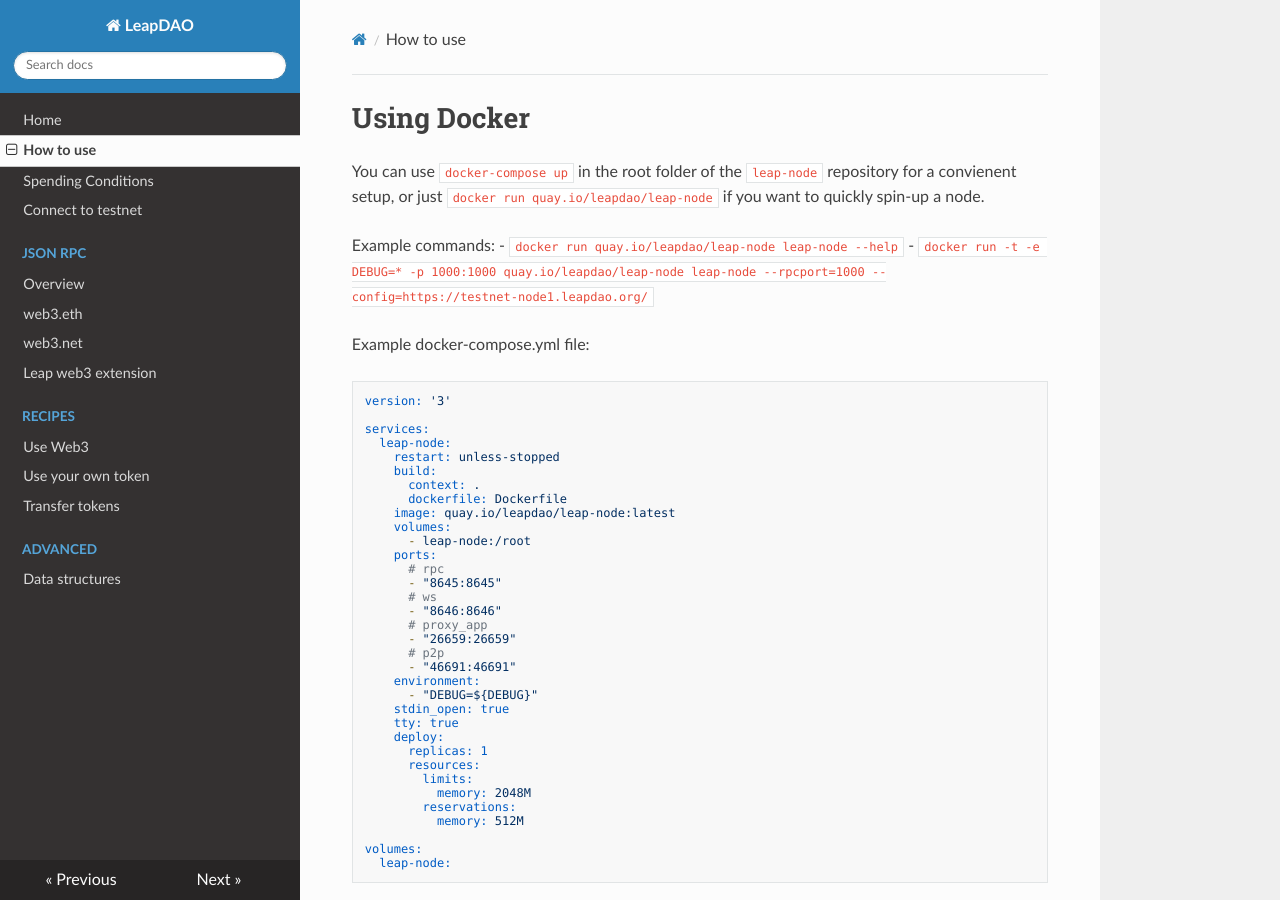
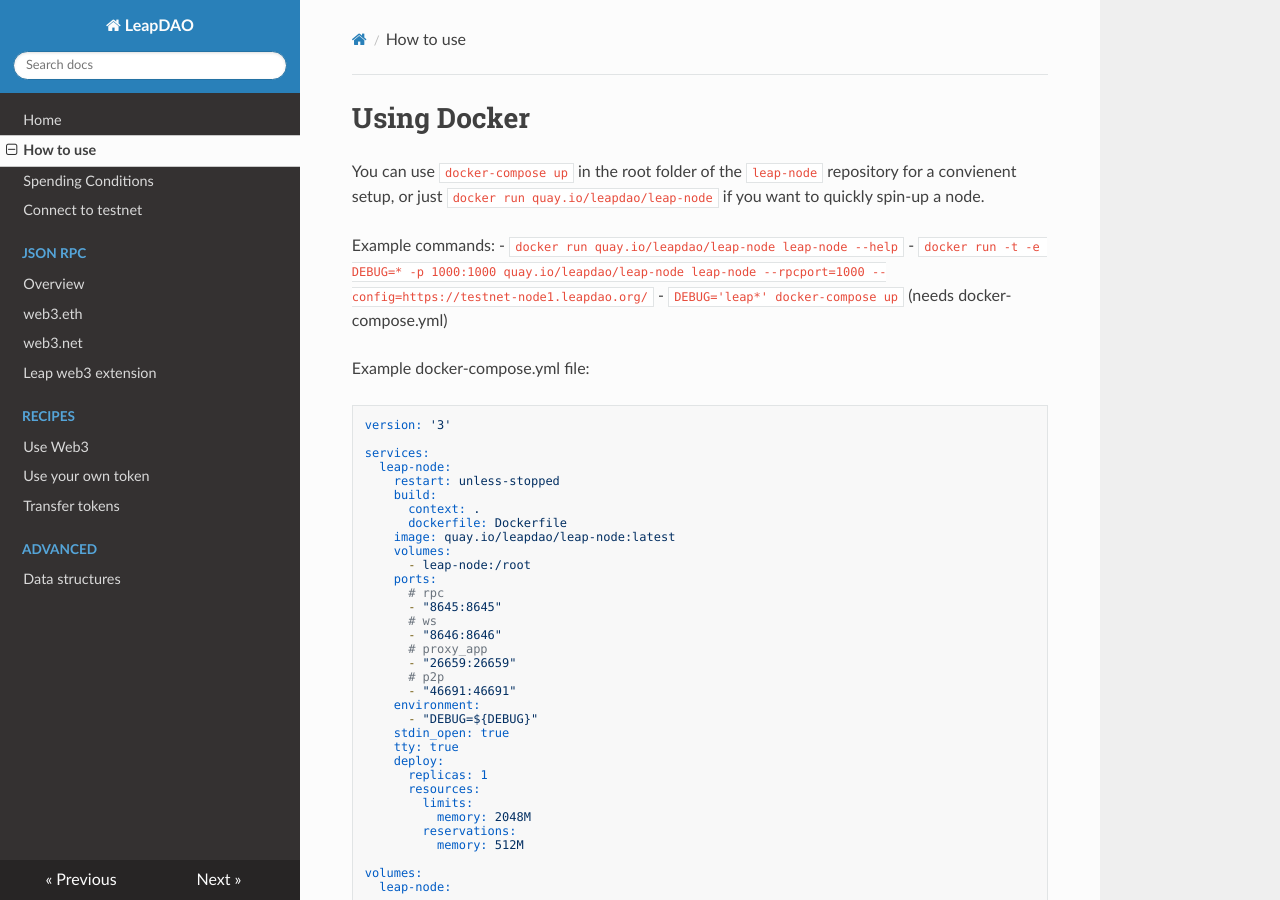
Before and after one commit to leapdao/docs, an MkDocs documentation site: the page built from docs/how-to-use.md, in a window 1280 px wide and 900 px high. Built offline with MkDocs 1.6.1, drawn with Linux system fonts in a browser that asks for light colours; nearby versions of some CDN libraries.

Commit message:
one more

````diff
--- a/docs/how-to-use.md
+++ b/docs/how-to-use.md
@@ -9,6 +9,7 @@ or just `docker run quay.io/leapdao/leap-node` if you want to quickly spin-up a
 Example commands:
   - `docker run quay.io/leapdao/leap-node leap-node --help`
   - `docker run -t -e DEBUG=* -p 1000:1000 quay.io/leapdao/leap-node leap-node --rpcport=1000 --config=https://testnet-node1.leapdao.org/`
+  - `DEBUG='leap*' docker-compose up` (needs docker-compose.yml)
 
 Example docker-compose.yml file:
 ```
````
